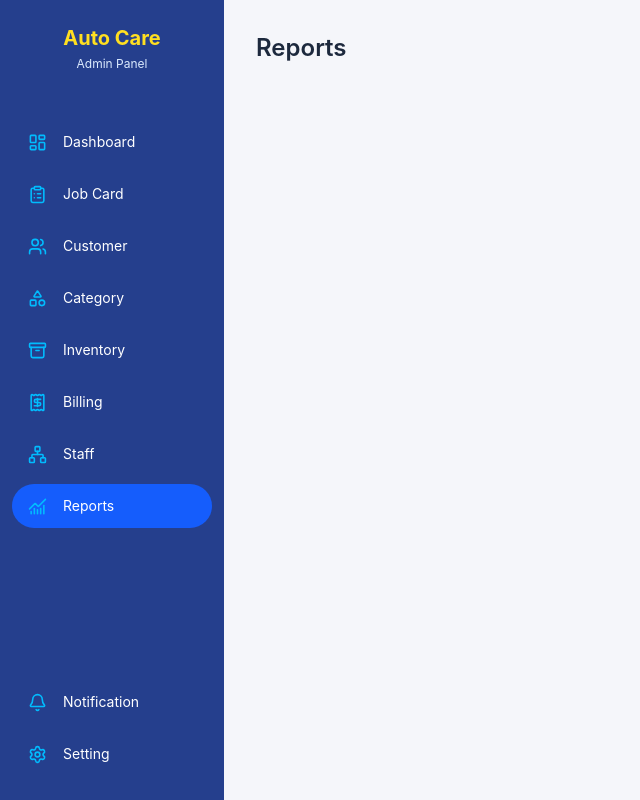
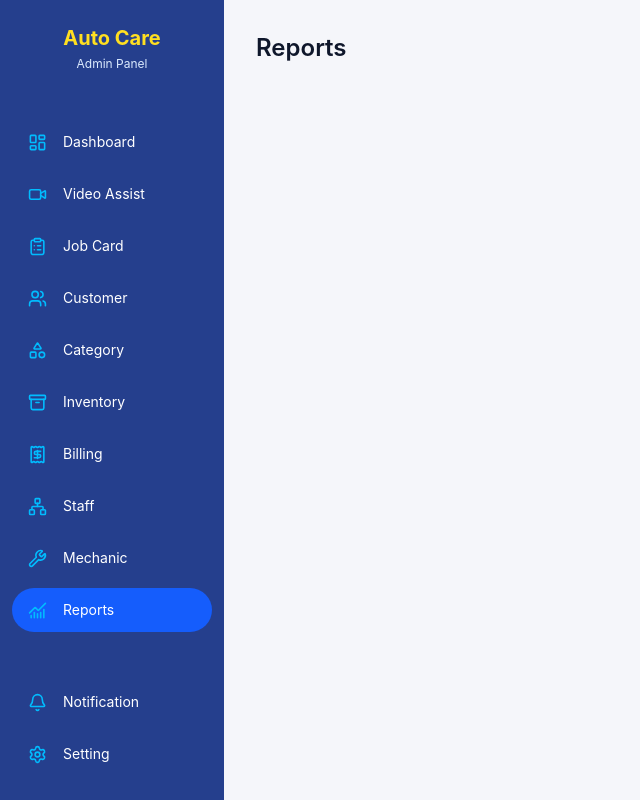
Before and after one commit to ChirathVidumina/AutoCare-Inventory-Mini, a React (Vite) app in the folder frontend/: page /reports in a window 1280 px wide. Shown: the whole page, without its empty margins (0-640 px from the left). Built offline with nearby package versions, Linux system fonts and the light colour scheme.

Commit message:
feat: add video assistance and mechanic navigation

```diff
--- a/frontend/src/components/layout/MainLayout.tsx
+++ b/frontend/src/components/layout/MainLayout.tsx
@@ -10,16 +10,29 @@ import {
   ChartNoAxesCombined,
   Bell,
   Settings,
+  Video,
+  Wrench,
 } from "lucide-react";
 
 const menuItems = [
   { name: "Dashboard", path: "/dashboard", icon: LayoutDashboard },
+
+  { name: "Video Assist", path: "/video-assistance", icon: Video },
+
   { name: "Job Card", path: "/job-cards", icon: ClipboardList },
+
   { name: "Customer", path: "/customers", icon: Users },
+
   { name: "Category", path: "/categories", icon: Shapes },
+
   { name: "Inventory", path: "/inventory", icon: Archive },
+
   { name: "Billing", path: "/billing", icon: Receipt },
+
   { name: "Staff", path: "/staff", icon: Network },
+
+  { name: "Mechanic", path: "/mechanics", icon: Wrench },
+
   { name: "Reports", path: "/reports", icon: ChartNoAxesCombined },
 ];
 
--- a/frontend/src/routes/AppRoutes.tsx
+++ b/frontend/src/routes/AppRoutes.tsx
@@ -4,7 +4,7 @@ import MainLayout from "../components/layout/MainLayout";
 function PlaceholderPage({ title }: { title: string }) {
   return (
     <div className="p-8">
-      <h1 className="text-2xl font-semibold text-slate-800">
+      <h1 className="text-2xl font-semibold text-slate-900">
         {title}
       </h1>
     </div>
@@ -13,12 +13,14 @@ function PlaceholderPage({ title }: { title: string }) {
 
 const pages = [
   { path: "dashboard", title: "Dashboard" },
+  { path: "video-assistance", title: "Video Assistance" },
   { path: "job-cards", title: "Job Cards" },
   { path: "customers", title: "Customer Management" },
   { path: "categories", title: "Service Categories" },
   { path: "inventory", title: "Inventory" },
   { path: "billing", title: "Billing" },
   { path: "staff", title: "Staff" },
+  { path: "mechanics", title: "Mechanic Management" },
   { path: "reports", title: "Reports" },
   { path: "notifications", title: "Notifications" },
   { path: "settings", title: "Settings" },
```
